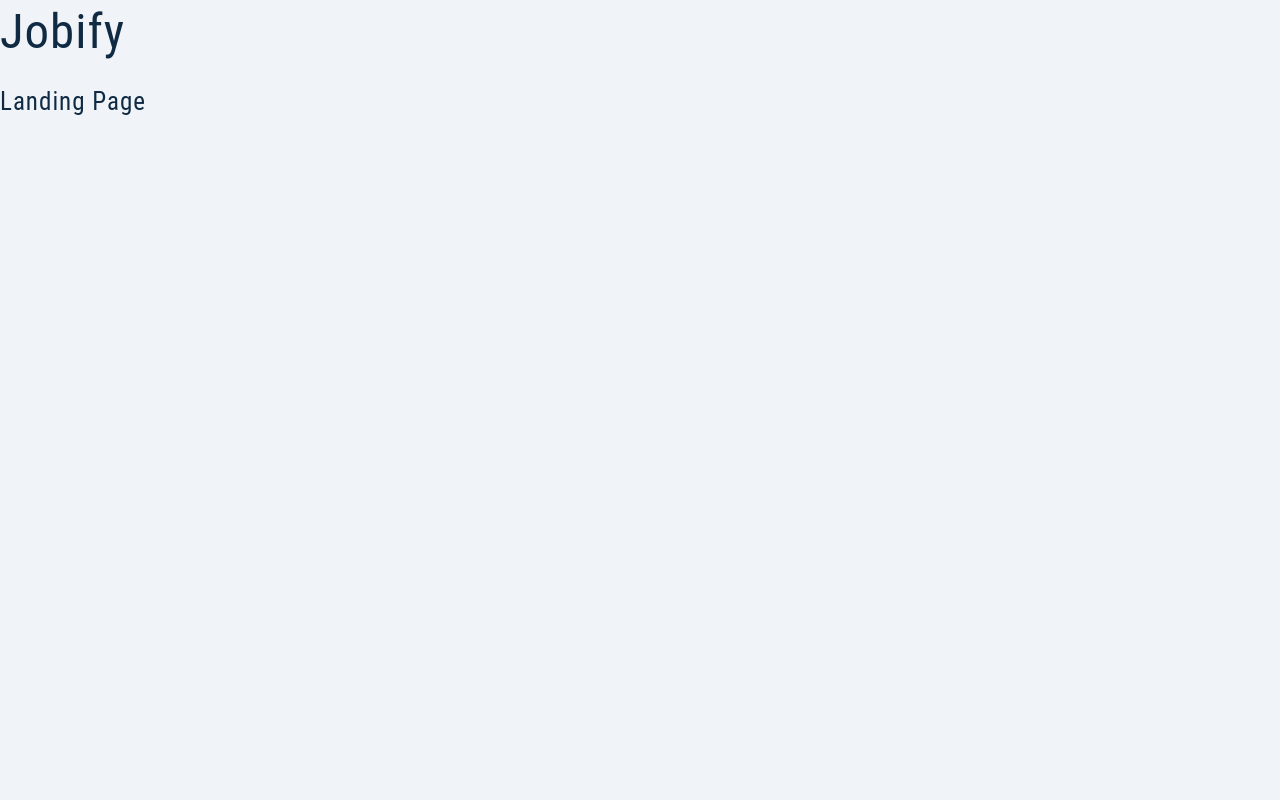
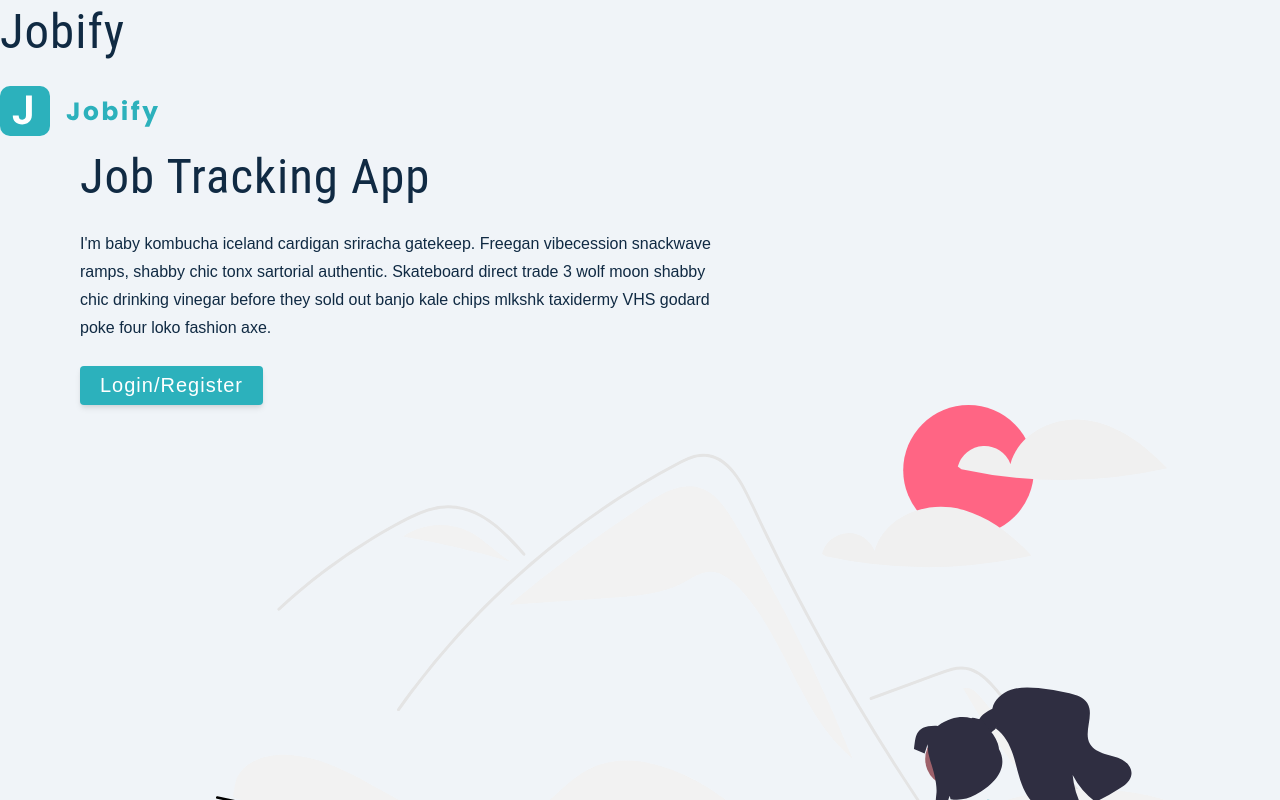
Before and after one commit to ReemaSho/Jobify, a React (Create React App) app in the folder client/: page /landing in a window 1280 px wide. Shown: the top 800 px of the page. Built offline with nearby package versions, Linux system fonts and the light colour scheme.

Commit message:
set up the structure for landing page

```diff
--- a/client/src/pages/Landing.jsx
+++ b/client/src/pages/Landing.jsx
@@ -2,6 +2,28 @@ import Logo from "../assets/images/logo.svg";
 import main from "../assets/images/main.svg";
 
 const Landing = () => {
-  return <h4>Landing page</h4>;
+  return (
+    <main>
+      <nav>
+        <img src={Logo} alt="jobify" className="logo" />
+      </nav>
+      <div className="container page">
+        <div className="info">
+          <h1>
+            job <span>tracking</span> app
+          </h1>
+          <p>
+            I'm baby kombucha iceland cardigan sriracha gatekeep. Freegan
+            vibecession snackwave ramps, shabby chic tonx sartorial authentic.
+            Skateboard direct trade 3 wolf moon shabby chic drinking vinegar
+            before they sold out banjo kale chips mlkshk taxidermy VHS godard
+            poke four loko fashion axe.
+          </p>
+          <button className="btn btn-hero">Login/Register</button>
+        </div>
+        <img src={main} alt="Job hunt" className="img main-img" />
+      </div>
+    </main>
+  );
 };
 export default Landing;
```
